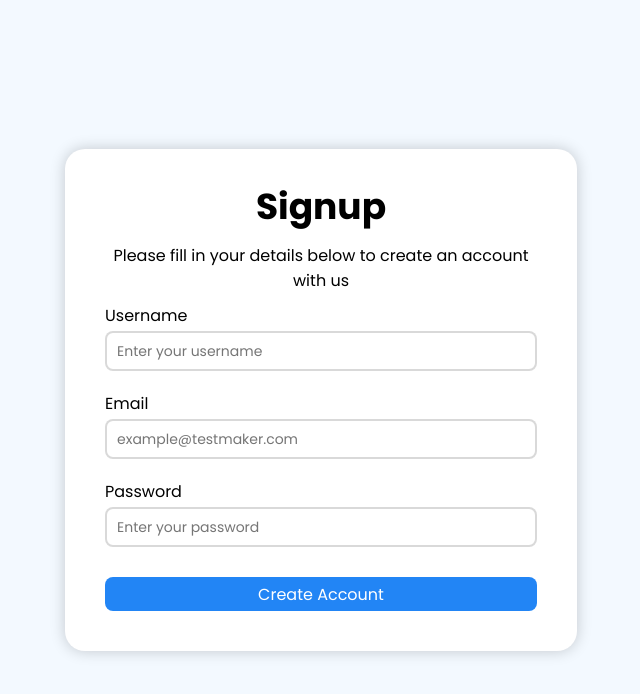
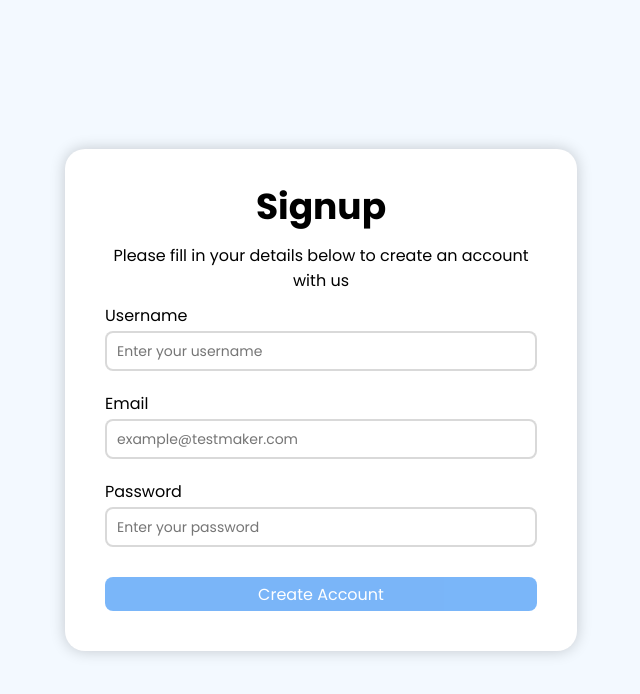
Before and after one commit to tlhalesebaeng/testmaker-frontend, a React (Vite) app: page /signup in a window 1280 px wide. Shown: the top 694 px of the page, without its empty margins (319-959 px from the left). Built offline with nearby package versions, Linux system fonts and the light colour scheme.

Commit message:
Decrease the opacity of a disabled button

```diff
--- a/src/components/button/Button.css
+++ b/src/components/button/Button.css
@@ -20,6 +20,7 @@
     opacity: 0.85;
 }
 
-.button-container button:active {
+.button-container button:active,
+.button-container button:disabled {
     opacity: 0.6;
 }
```
